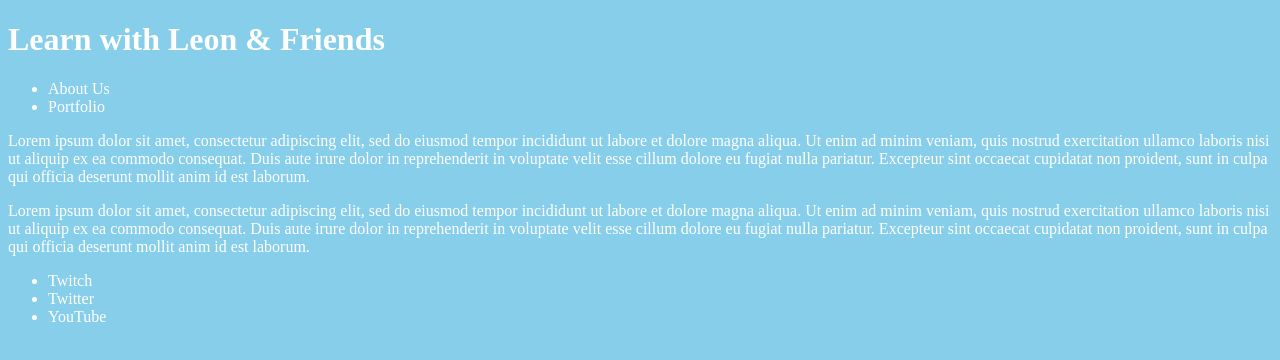
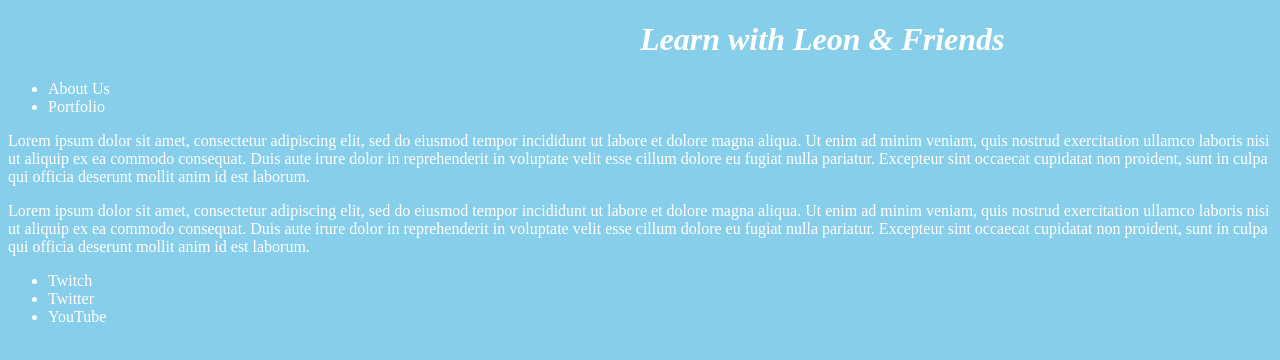
Before and after one commit to LaurenDoughty/class-4-simple-site, a plain HTML site: page index.html in a window 1280 px wide. Drawn offline with Linux system fonts and the light colour scheme.

Commit message:
Update main.css

```diff
--- a/main.css
+++ b/main.css
@@ -5,3 +5,8 @@ body {
 h1, p, li {
     color:white;
 }
+
+h1 {
+    font-style: italic;
+    margin-left: 50%;
+}
```
